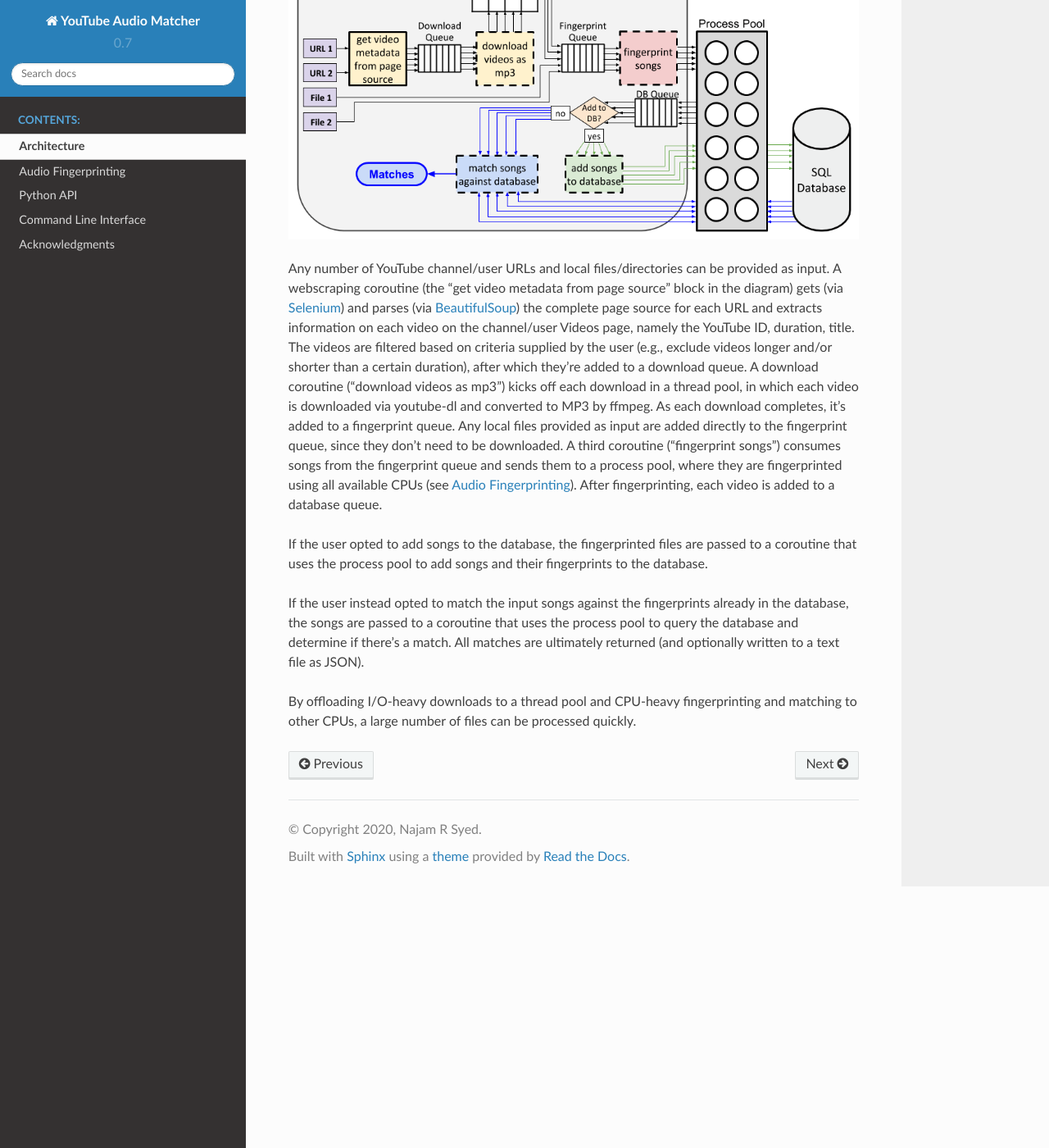
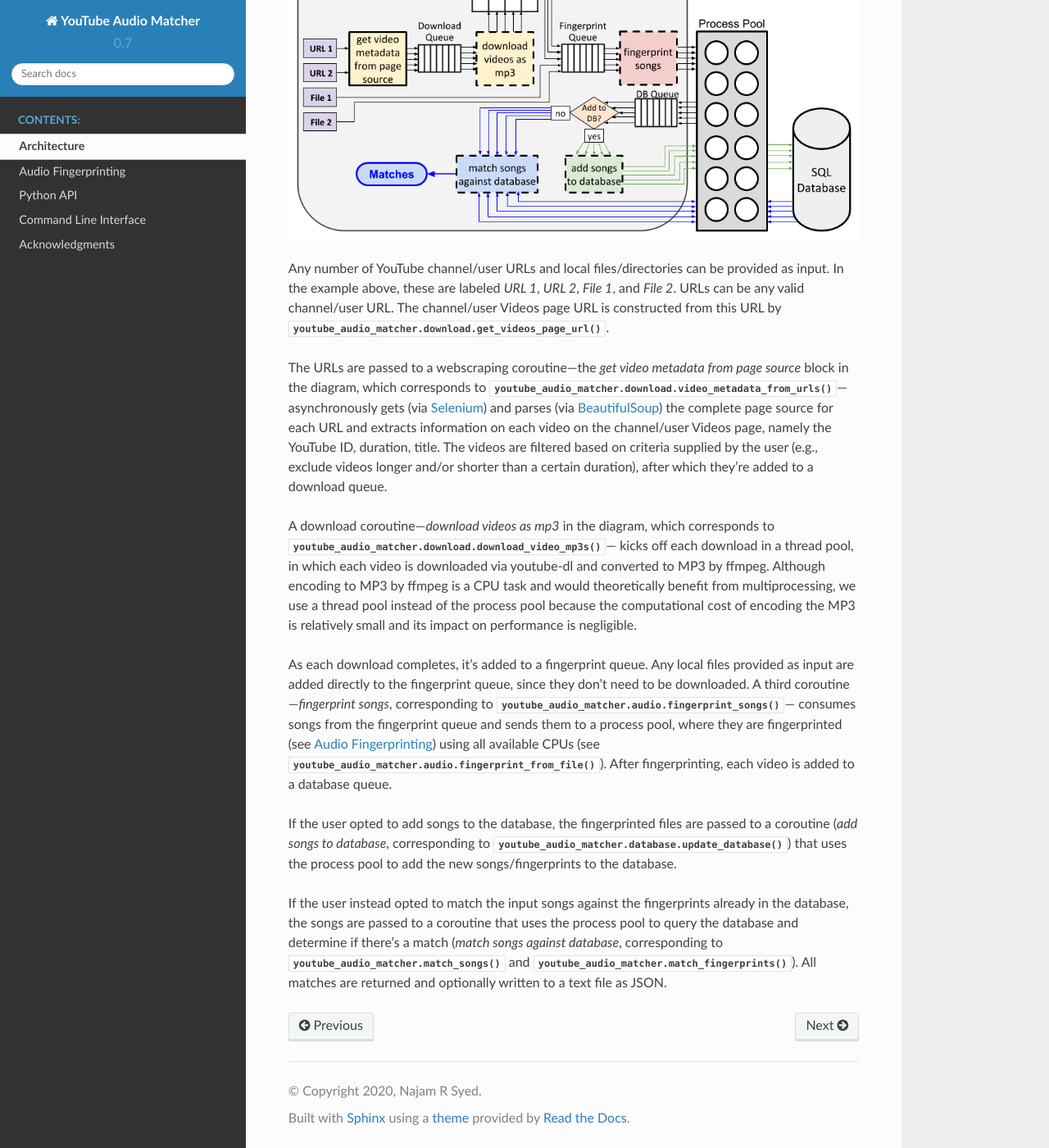
Before and after one commit to nrsyed/youtube-audio-matcher, a Sphinx documentation site: the page built from docs/architecture.rst, in a window 1280 px wide and 1400 px high, scrolled down 325 px. Shown: the whole window at 82% size. Built offline with Sphinx 7.4.7 and the Read the Docs theme 2.0.0, drawn with Linux system fonts in a browser that asks for light colours; some of the changed text lies outside the part shown.

Commit message:
Complete architecture.rst

```diff
--- a/docs/architecture.rst
+++ b/docs/architecture.rst
@@ -1,42 +1,59 @@
 Architecture
 ============
 
-Youtube Audio Matcher leverages Python asynchronous functions and coroutines, combined
-with multithreading and multiprocessing, to efficiently download and/or process
-files, summarized in the flow diagram below.
+Youtube Audio Matcher (YAM) leverages Python asynchronous functions and
+coroutines, combined with multithreading and multiprocessing, to efficiently
+download and/or process files, summarized in the flow diagram below.
 
 .. image:: img/yam_diagram.png
 
 Any number of YouTube channel/user URLs and local files/directories can be
-provided as input. A webscraping coroutine (the "get video metadata from page
-source" block in the diagram) gets (via `Selenium`_) and parses (via
-`BeautifulSoup`_)
+provided as input. In the example above, these are labeled `URL 1`, `URL 2`,
+`File 1`, and `File 2`. URLs can be any valid channel/user URL. The
+channel/user Videos page URL is constructed from this URL by
+:func:`youtube_audio_matcher.download.get_videos_page_url`.
+
+The URLs are passed to a webscraping coroutine---the
+`get video metadata from page source` block in the diagram, which corresponds
+to :func:`youtube_audio_matcher.download.video_metadata_from_urls`---
+asynchronously gets (via `Selenium`_) and parses (via `BeautifulSoup`_)
 the complete page source for each URL and extracts information on each video
 on the channel/user Videos page, namely the YouTube ID, duration, title. The
 videos are filtered based on criteria supplied by the user (e.g., exclude
 videos longer and/or shorter than a certain duration), after which they're
-added to a download queue. A download coroutine ("download videos as mp3")
+added to a download queue.
+
+A download coroutine---`download videos as mp3` in the diagram, which
+corresponds to :func:`youtube_audio_matcher.download.download_video_mp3s`---
 kicks off each download in a thread pool, in which each video is downloaded
-via youtube-dl and converted to MP3 by ffmpeg. As each download completes, it's
-added to a fingerprint queue. Any local files provided as input are
-added directly to the fingerprint queue, since they don't need to be
-downloaded. A third coroutine ("fingerprint songs") consumes songs from the
-fingerprint queue and sends them to a process pool, where they are
-fingerprinted using all available CPUs (see :doc:`fingerprinting`). After
+via youtube-dl and converted to MP3 by ffmpeg. Although encoding to MP3 by
+ffmpeg is a CPU task and would theoretically benefit from multiprocessing,
+we use a thread pool instead of the process pool because the computational
+cost of encoding the MP3 is relatively small and its impact on performance
+is negligible.
+
+
+As each download completes, it's added to a fingerprint queue. Any local files
+provided as input are added directly to the fingerprint queue, since they
+don't need to be downloaded. A third coroutine---`fingerprint songs`,
+corresponding to :func:`youtube_audio_matcher.audio.fingerprint_songs`---
+consumes songs from the fingerprint queue and sends them to a process pool,
+where they are fingerprinted (see :doc:`fingerprinting`) using all available
+CPUs (see :func:`youtube_audio_matcher.audio.fingerprint_from_file`). After
 fingerprinting, each video is added to a database queue.
 
 If the user opted to add songs to the database, the fingerprinted files are
-passed to a coroutine that uses the process pool to add songs and their
-fingerprints to the database.
+passed to a coroutine (`add songs to database`, corresponding to
+:func:`youtube_audio_matcher.database.update_database`) that uses the process
+pool to add the new songs/fingerprints to the database.
 
 If the user instead opted to match the input songs against the fingerprints
 already in the database, the songs are passed to a coroutine that uses the
-process pool to query the database and determine if there's a match. All
-matches are ultimately returned (and optionally written to a text file as
-JSON).
-
-By offloading I/O-heavy downloads to a thread pool and CPU-heavy fingerprinting
-and matching to other CPUs, a large number of files can be processed quickly.
+process pool to query the database and determine if there's a match
+(`match songs against database`, corresponding to
+:func:`youtube_audio_matcher.match_songs` and
+:func:`youtube_audio_matcher.match_fingerprints`). All matches are returned
+and optionally written to a text file as JSON.
 
 .. _`BeautifulSoup`:
   https://www.crummy.com/software/BeautifulSoup/
```
